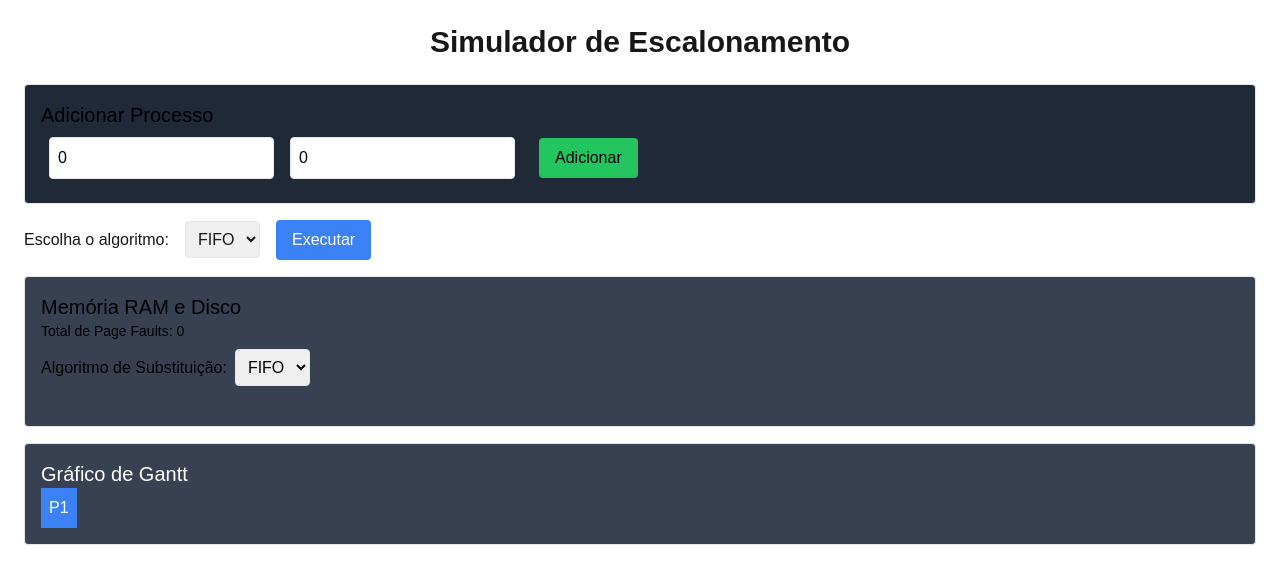
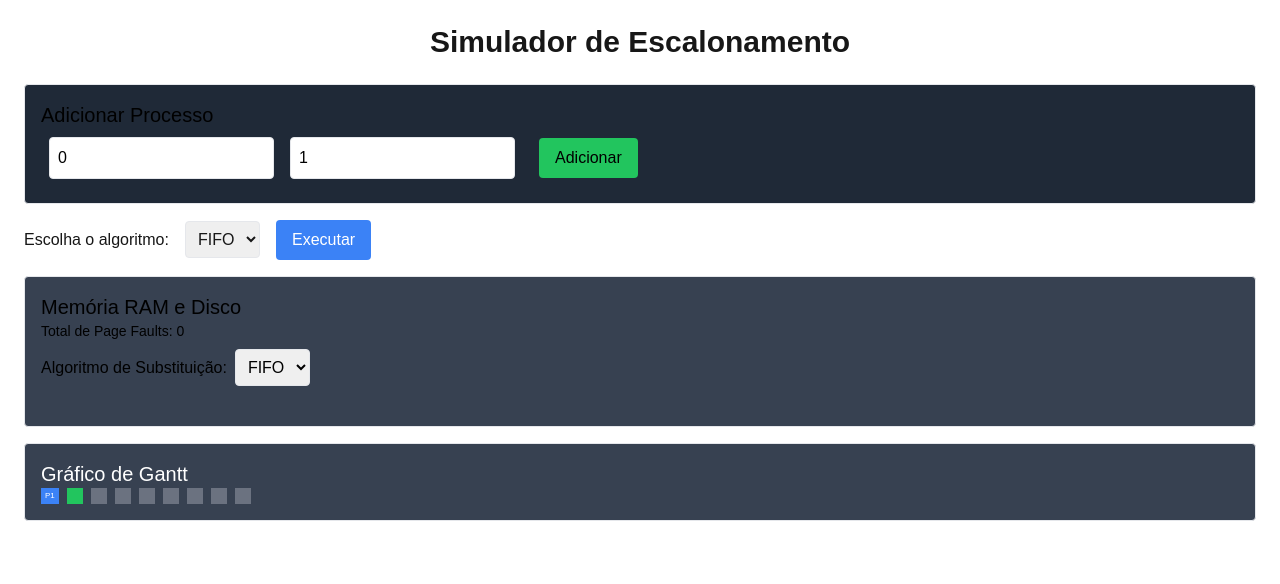
Before and after one commit to lucasjulio2003/Escalonador-de-processos---SO, a Next.js app: page / in a window 1280 px wide. Both pictures are taken after a click on the button "Adicionar". Shown: the top 584 px of the page. Built offline with nearby package versions, Linux system fonts and the light colour scheme.

Commit message:
feat: previa do grafico

```diff
--- a/app/components/GanttChart.tsx
+++ b/app/components/GanttChart.tsx
@@ -1,50 +1,91 @@
+import { useState, useEffect } from "react";
 import { Process } from "../lib/types";
 
-export default function GanttChart({ processes }: { processes: Process[] }) {
-
+function simulateQueue(processes: Process[], limitTime: number) {
+  // (exatamente como você já tem)
   let currentTime = 0;
-  const limitTime = 10;
-
-  // Historico da fila de execução
   const history: Process[][] = [];
+  const queue: Process[] = [];
 
   for (let i = 0; i < limitTime; i++) {
-    // Fila de execução
-    const queue: Process[] = [];
-    // Adiciona processos na fila
+    // Adiciona e executa processos…
     processes.forEach((p) => {
-      if (p.arrivalTime <= currentTime && p.burstTime > 0) {
+      if (p.arrivalTime <= currentTime && p.remainingTime > 0 && !queue.includes(p)) {
         queue.push(p);
       }
     });
 
-    history.push([...queue]);
+    if (queue.length > 0) {
+      queue[0].remainingTime--;
+    }
 
+    history.push(queue.map((p) => ({ ...p })));
+
+    if (queue.length > 0 && queue[0].remainingTime === 0) {
+      queue.shift();
+    }
     currentTime++;
   }
 
-  console.log(history);
+  return history;
+}
+
+export default function GanttChart({ processes }: { processes: Process[] }) {
+  const limitTime = 10;
+
+  // Fazemos a simulação apenas 1 vez, por exemplo, no "mount"
+  const processesCopy = processes.map((p) => ({ ...p }));
+  const history = simulateQueue(processesCopy, limitTime);
+
+  // Estado que vai dizer até qual coluna do histórico vamos exibir
+  const [displayIndex, setDisplayIndex] = useState(0);
+
+  // A cada X ms, incrementa o displayIndex para exibir a próxima coluna
+  useEffect(() => {
+    const interval = setInterval(() => {
+      setDisplayIndex((prev) => {
+        if (prev < history.length - 1) {
+          return prev + 1;
+        } else {
+          // Se já estamos na última coluna, paramos o intervalo
+          clearInterval(interval);
+          return prev;
+        }
+      });
+    }, 1000); // 1000 ms = 1 segundo
+
+    return () => clearInterval(interval);
+  }, [history]);
 
   return (
     <div className="p-4 border rounded bg-gray-700 text-white my-4">
       <h2 className="text-xl">Gráfico de Gantt</h2>
+
+      {/* Você pode mostrar os processos na primeira coluna (legenda) */}
       <div className="flex space-x-2">
-        {processes.map((p, i) => (
-          <div key={i} className="bg-blue-500 text-white p-2">
-            P{p.id}
-          </div>
+        <div className="flex flex-col space-y-2">
+          {processes.map((p) => (
+            <div key={p.id} className="bg-blue-500 text-white p-1 text-[8px] h-4 flex justify-center items-center">
+              P{p.id}
+            </div>
+          ))}
+        </div>
 
-        ))}
-      </div>
+        {/* Aqui exibimos só até displayIndex */}
+        {history.slice(0, displayIndex + 1).map((queue, i) => (
+          <div key={i} className="flex flex-col space-y-2">
+            {processes.map((p) => {
+              let color = queue.find((q) => q.id === p.id)
+                           ? "bg-yellow-500"
+                           : "bg-gray-500";
+              if (queue.length > 0 && queue[0].id === p.id) {
+                color = "bg-green-500";
+              }
 
-      <div className="flex space-x-2">
-        {history.map((queue, i) => (
-          <div key={i} className="flex space-x-2">
-            {queue.map((p) => (
-              <div key={p.id} className="bg-blue-500 text-white p-2">
-                P{p.id}
-              </div>
-            ))}
+              return (
+                <div key={p.id} className={`${color} text-white p-2 h-4`} />
+              );
+            })}
           </div>
         ))}
       </div>
--- a/app/components/ProcessForm.tsx
+++ b/app/components/ProcessForm.tsx
@@ -7,7 +7,7 @@ interface Props {
 
 export default function ProcessForm({ setProcesses }: Props) {
   const [arrivalTime, setArrivalTime] = useState(0);
-  const [burstTime, setBurstTime] = useState(0);
+  const [burstTime, setBurstTime] = useState(1);
 
   const addProcess = () => {
     setProcesses((prevProcesses) => [
@@ -29,6 +29,7 @@ export default function ProcessForm({ setProcesses }: Props) {
         placeholder="Tempo de chegada"
         value={arrivalTime}
         onChange={(e) => setArrivalTime(Number(e.target.value))}
+        min={0}
         className="p-2 m-2 border rounded"
       />
       <input
@@ -36,6 +37,7 @@ export default function ProcessForm({ setProcesses }: Props) {
         placeholder="Tempo de execução"
         value={burstTime}
         onChange={(e) => setBurstTime(Number(e.target.value))}
+        min={1}
         className="p-2 m-2 border rounded"
       />
       <button onClick={addProcess} className="ml-4 bg-green-500 px-4 py-2 rounded">
```
